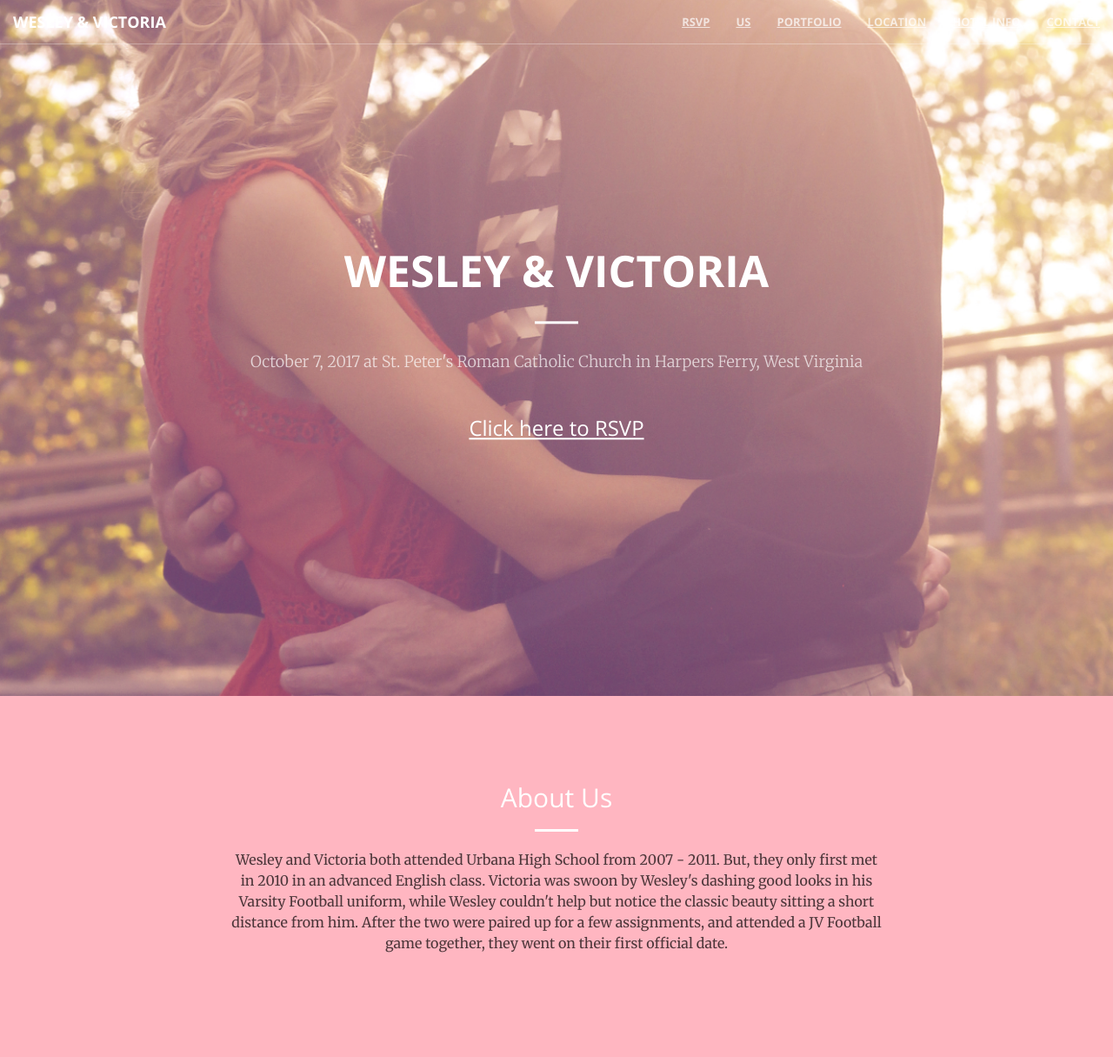
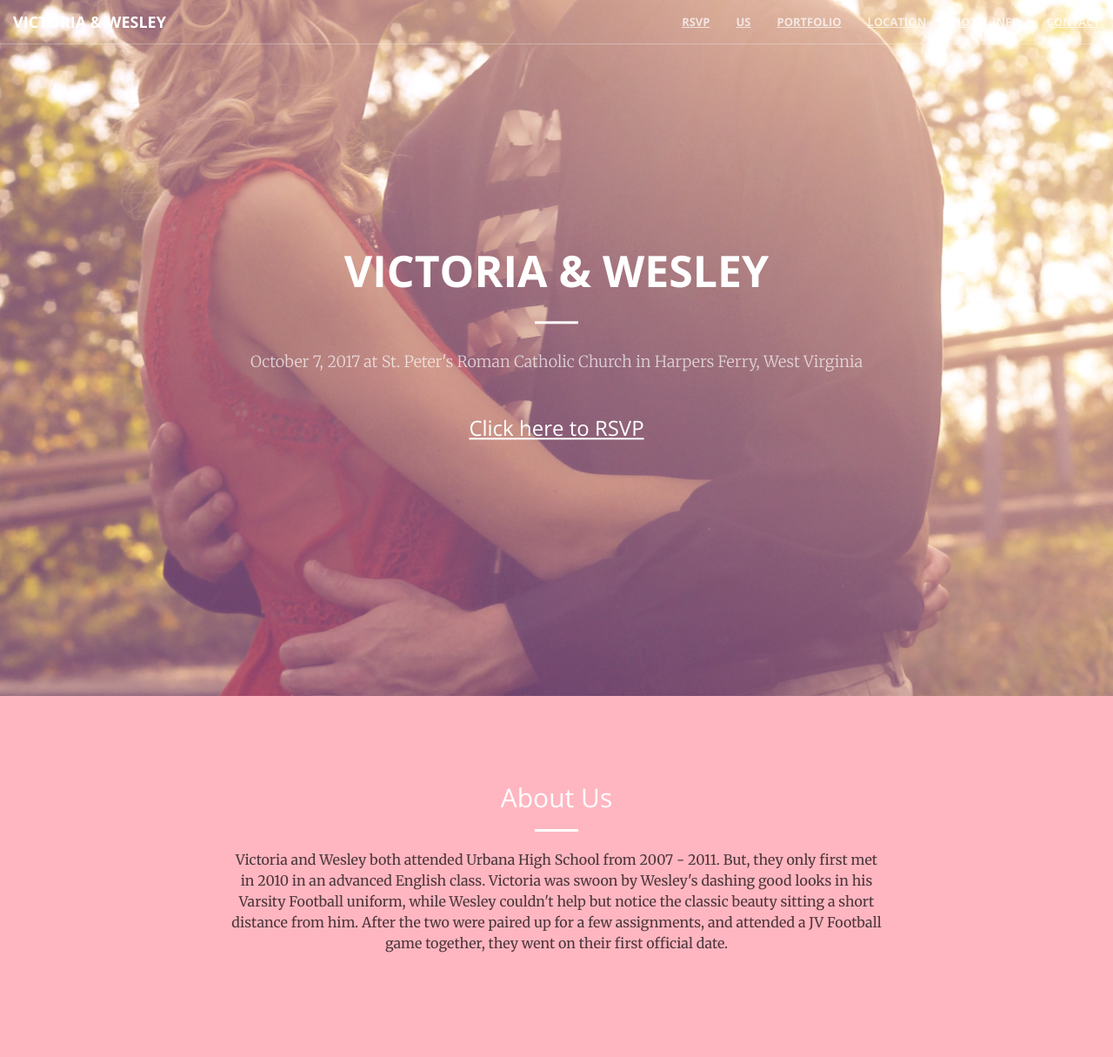
Before and after one commit to wdgarey/wedding, a PHP site: page /wedding/main/index.php in a window 1280 px wide. Shown: the top 1215 px of the page at 87% size. Run offline with PHP 8.4, Linux system fonts and the light colour scheme; some libraries are stand-ins or nearby versions.

Commit message:
Changed the title to have Victoria first. Also fixed bug that showed default alias

```diff
--- a/wedding/includes/header.php
+++ b/wedding/includes/header.php
@@ -6,7 +6,7 @@
     <meta name="viewport" content="width=device-width, initial-scale=1">
     <meta name="description" content="">
     <meta name="author" content="">
-    <title>Wesley and Victoria's Wedding</title>
+    <title>Victoria &amp; Wesley's Wedding</title>
     <!-- Bootstrap Core CSS -->
     <link href="../vendor/bootstrap/css/bootstrap.min.css" rel="stylesheet">
     <!-- Custom Fonts -->
@@ -33,7 +33,7 @@
                 <button type="button" class="navbar-toggle collapsed" data-toggle="collapse" data-target="#bs-example-navbar-collapse-1">
                     <span class="sr-only">Toggle navigation</span> Menu <i class="fa fa-bars"></i>
                 </button>
-                <a class="navbar-brand page-scroll" href="../main/index.php#page-top">Wesley &amp; Victoria</a>
+                <a class="navbar-brand page-scroll" href="../main/index.php#page-top">Victoria &amp; Wesley</a>
             </div>
             <!-- Collect the nav links, forms, and other content for toggling -->
             <div class="collapse navbar-collapse" id="bs-example-navbar-collapse-1">
--- a/wedding/main/index.php
+++ b/wedding/main/index.php
@@ -4,7 +4,7 @@ include("../includes/header.php");
     <header>
         <div class="header-content">
             <div class="header-content-inner">
-                <h1 id="homeHeading">Wesley &amp; Victoria</h1>
+                <h1 id="homeHeading">Victoria &amp; Wesley</h1>
                 <hr>
                 <p>October 7, 2017 at St. Peter's Roman Catholic Church in Harpers Ferry, West Virginia</p>
                 <h3 id="rsvp"><a style="color:white;" href="../register">Click here to RSVP</a></h3>
@@ -18,7 +18,7 @@ include("../includes/header.php");
                     <h2 class="section-heading">About Us</h2>
                     <hr class="light">
                     <p class="text-faded">
-                      Wesley and Victoria both attended Urbana High School from 2007 - 2011.
+                      Victoria and Wesley both attended Urbana High School from 2007 - 2011.
                       But, they only first met in 2010 in an advanced English class.
                       Victoria was swoon by Wesley's dashing good looks in his Varsity
                       Football uniform, while Wesley couldn't help but notice the classic
--- a/wedding/register/index.php
+++ b/wedding/register/index.php
@@ -82,6 +82,7 @@ class Controller {
     if (strlen($msg) == 0) {
       $guest = $db->guestView($keycode);
       if ($guest != NULL && !is_null($guest['attending'])) {
+        $alias = $guest['alias'];
         $msg = "Registration for \"$alias\" has already been completed.";
       } else {
         $rows = $db->guestUpdate($keycode, $attending, $partySize, $email, $phone);
```
